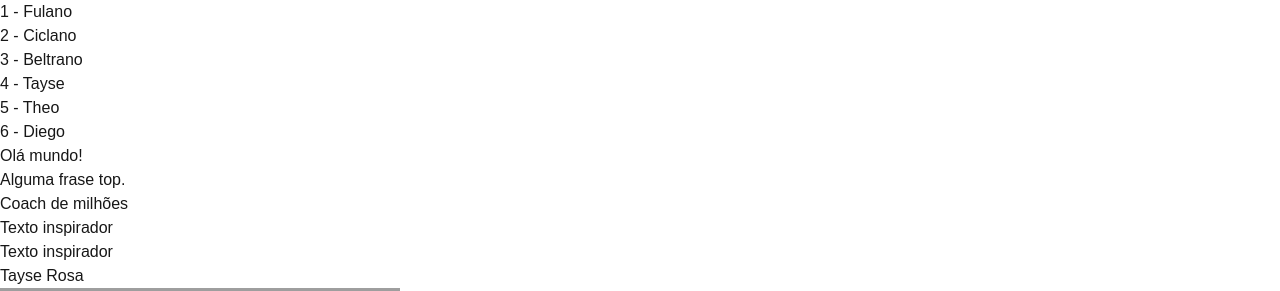
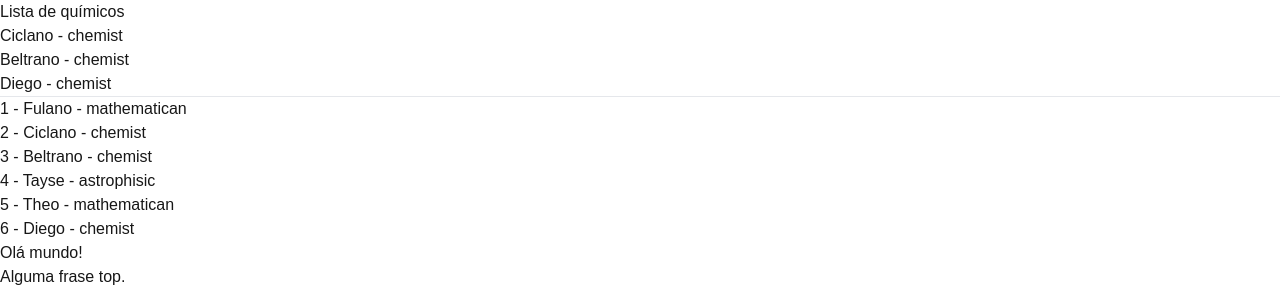
Before and after one commit to TayseRosa/curso-reactjs, a Next.js app: page / in a window 1280 px wide. Shown: the top 291 px of the page. Built offline with nearby package versions, Linux system fonts and the light colour scheme; grey boxes are pictures that could not be loaded.

Commit message:
Javascript - Filter

```diff
--- a/src/app/page.tsx
+++ b/src/app/page.tsx
@@ -4,13 +4,31 @@ import { Card } from "@/components/Card";
 import { peopleList } from "@/data/peopleList";
 
 export default function Page() {
+  const chemists = peopleList.filter(
+    (person) => person.profession === "chemist"
+  );
+
   return (
     <div>
+      {chemists.length > 0 && (
+        <>
+          <h3>Lista de químicos</h3>
+          <ul>
+            {chemists.map((person) => (
+              <li>
+                {person.name} - {person.profession}
+              </li>
+            ))}
+          </ul>
+        </>
+      )}
+
+      <hr />
+
       <ul>
         {peopleList.map((person) => (
           <li key={person.id}>
-            {" "}
-            {person.id} - {person.name}
+            {person.id} - {person.name} - {person.profession}
           </li>
         ))}
       </ul>
--- a/src/data/peopleList.ts
+++ b/src/data/peopleList.ts
@@ -3,8 +3,8 @@ import { Person } from "@/types/Person";
 export const peopleList: Person[] = [
   { id: 1, name: "Fulano", profession: "mathematican" },
   { id: 2, name: "Ciclano", profession: "chemist" },
-  { id: 3, name: "Beltrano", profession: "phisicist" },
+  { id: 3, name: "Beltrano", profession: "chemist" },
   { id: 4, name: "Tayse", profession: "astrophisic" },
   { id: 5, name: "Theo", profession: "mathematican" },
-  { id: 6, name: "Diego", profession: "cientist" },
+  { id: 6, name: "Diego", profession: "chemist" },
 ];
```
